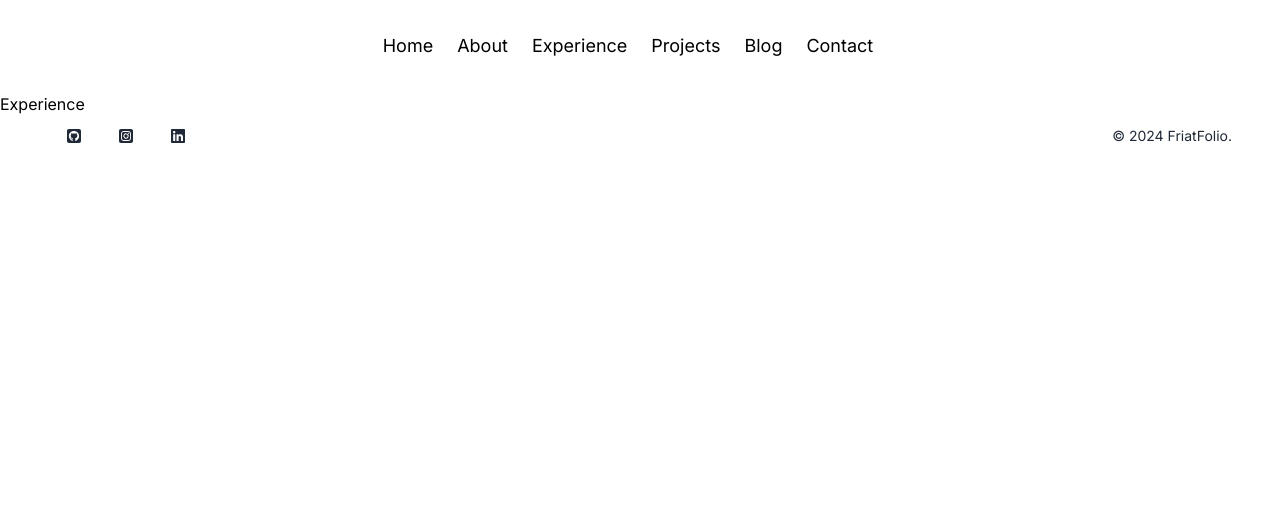
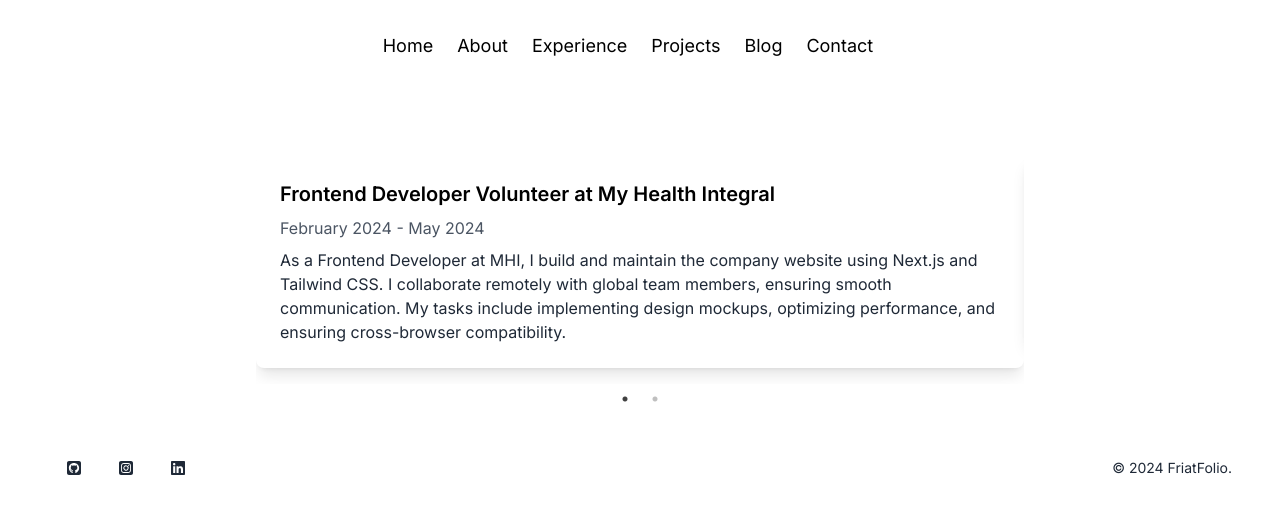
Before and after one commit to friatweldekidan/friatFolio, a Next.js app: page /experience in a window 1280 px wide. Shown: the top 514 px of the page. Built offline with nearby package versions, Linux system fonts and the light colour scheme.

Commit message:
Completed Experience Page

```diff
--- a/app/experience/page.js
+++ b/app/experience/page.js
@@ -1,7 +1,60 @@
-import React from 'react'
+"use client";
 
-export default function Experience ()  {
+import React from "react";
+import Slider from "react-slick";
+import "slick-carousel/slick/slick.css";
+import "slick-carousel/slick/slick-theme.css";
+
+const experiences = [
+  {
+    id: 1,
+    title: "Frontend Developer Volunteer",
+    company: "My Health Integral",
+    startDate: "February 2024",
+    endDate: "May 2024",
+    description:
+      "As a Frontend Developer at MHI, I build and maintain the company website using Next.js and Tailwind CSS. I collaborate remotely with global team members, ensuring smooth communication. My tasks include implementing design mockups, optimizing performance, and ensuring cross-browser compatibility.",
+  },
+  {
+    id: 2,
+    title: "Frontend Developer",
+    company: "Trust ICT Solutions",
+    startDate: "December 2023",
+    endDate: "February 2024",
+    description:
+      "At Trust ICT Solutions, I convert Figma designs of coffee website into web pages using React.js and Tailwind CSS. I work closely with the design team and the development team, ensuring faithful implementation of the UI/UX.",
+  },
+];
+
+export default function Experience() {
+  const sliderSettings = {
+    dots: true,
+    infinite: true,
+    speed: 500,
+    slidesToShow: 1,
+    slidesToScroll: 1,
+  };
+
   return (
-    <div>Experience</div>
-  )
+    <div className="container mx-auto px-12 py-16 flex justify-center">
+      <div className="max-w-3xl">
+        <Slider {...sliderSettings}>
+          {experiences.map((experience) => (
+            <div
+              key={experience.id}
+              className="bg-white rounded-lg shadow-lg p-6 mb-4"
+            >
+              <h2 className="text-xl font-semibold mb-2">
+                {experience.title} at {experience.company}
+              </h2>
+              <p className="text-gray-600 mb-2">
+                {experience.startDate} - {experience.endDate}
+              </p>
+              <p className="text-gray-800">{experience.description}</p>
+            </div>
+          ))}
+        </Slider>
+      </div>
+    </div>
+  );
 }
```
